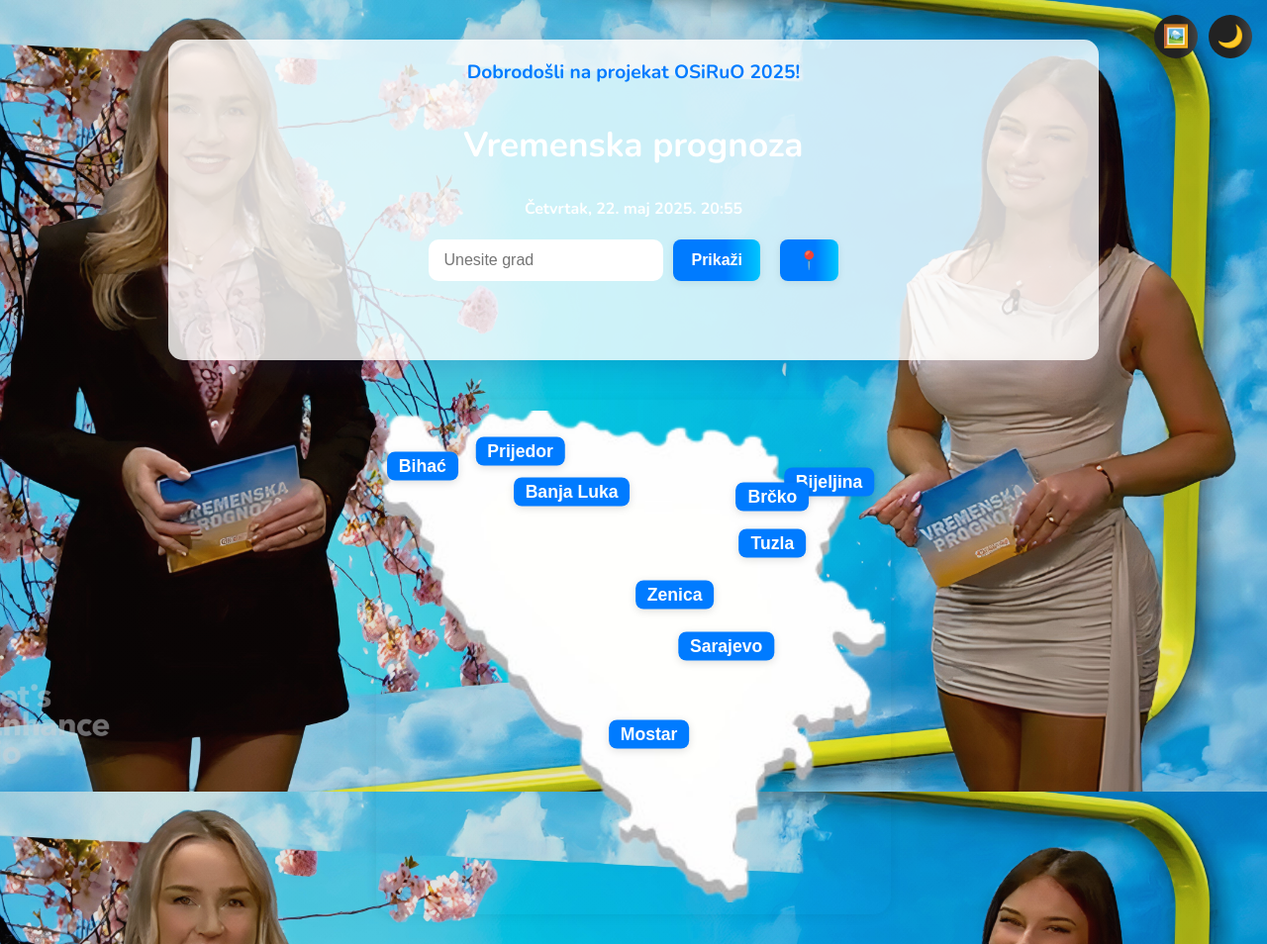
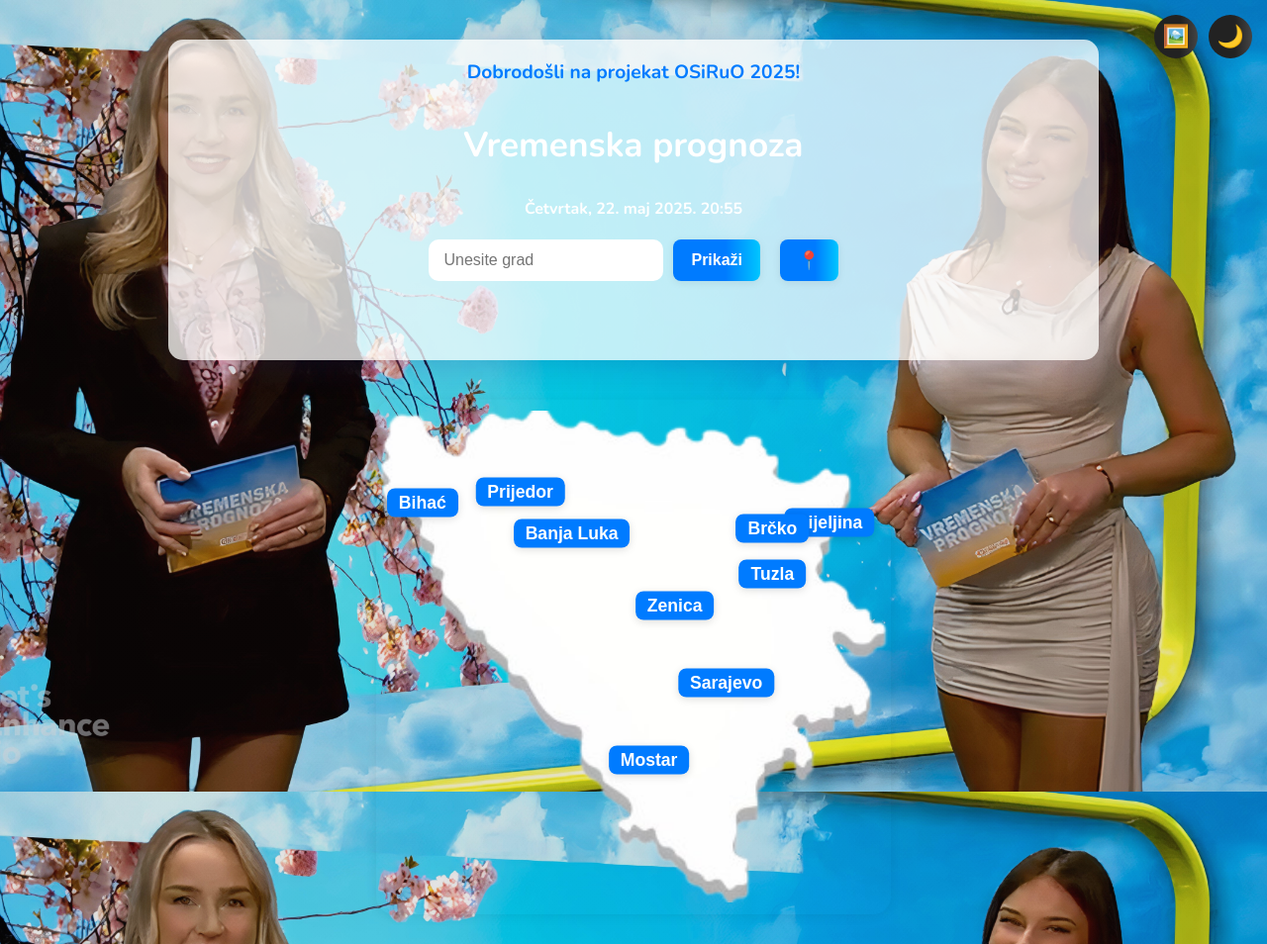
Before and after one commit to harisbasic404/OSIRUO-PROJEKAT, a Flask app: page / in a window 1280 px wide. Shown: the whole page at 99% size. Run offline with Flask 2, Linux system fonts and the light colour scheme.

Commit message:
Refactor CSS for improved dark and light mode support; adjust city button positions for better layout

```diff
--- a/static/style.css
+++ b/static/style.css
@@ -26,6 +18,31 @@ body {
     margin: 0;
     padding: 0;
     transition: background-color 0.5s, color 0.5s;
+    background-color: #181818; /* default dark */
+}
+
+/* DARK MODE (default) */
+body {
+    --bg-main: #181818;
+    --text-color: #fff;
+    --card-bg: #232323;
+    --btn-bg: #007bff;
+    --btn-hover: #0056b3;
+}
+
+/* LIGHT MODE */
+body.light {
+    --bg-main: #fff;
+    --text-color: #222;
+    --card-bg: #f5f5f5;
+    --btn-bg: #4CAF50;
+    --btn-hover: #388E3C;
+    background-color: #fff !important;
+}
+
+/* Primijeni pozadinu na body */
+body {
+    background-color: var(--bg-main) !important;
 }
 
 .container {
@@ -38,7 +55,7 @@ body {
     border-radius: 15px;
     padding: var(--container-padding);
     box-shadow: 0 8px 32px 0 rgba(31, 38, 135, 0.17);
-    background-color: rgba(255,255,255,0.80);
+    background-color: rgba(255,255,255,0.75);
 }
 
 form input, form select {
--- a/templates/index.html
+++ b/templates/index.html
@@ -92,15 +92,15 @@
     <div id="bih-img-map" style="position: relative; width: 520px; height: 520px; margin: 30px auto; border-radius: 18px; box-shadow: 0 2px 12px #0001;">
         <img src="{{ url_for('static', filename='img/bih-3d.png') }}" alt="Mapa BiH" style="width: 100%; height: 100%; border-radius: 18px; display: block;">
      <!-- Gradovi: precizne pozicije na osnovu slike -->
-    <button onclick="selectCity('Bihać')" class="city-btn" style="left: 9%; top: 13%;">Bihać</button>
-    <button onclick="selectCity('Prijedor')" class="city-btn" style="left: 28%; top: 10%;">Prijedor</button>
-    <button onclick="selectCity('Banja Luka')" class="city-btn" style="left: 38%; top: 18%;">Banja Luka</button>
-    <button onclick="selectCity('Bijeljina')" class="city-btn" style="left: 88%; top: 16%;">Bijeljina</button>
-    <button onclick="selectCity('Tuzla')" class="city-btn" style="left: 77%; top: 28%;">Tuzla</button>
-    <button onclick="selectCity('Brčko')" class="city-btn" style="left: 77%; top: 19%;">Brčko</button>
-    <button onclick="selectCity('Zenica')" class="city-btn" style="left: 58%; top: 38%;">Zenica</button>
-    <button onclick="selectCity('Sarajevo')" class="city-btn" style="left: 68%; top: 48%;">Sarajevo</button>
-    <button onclick="selectCity('Mostar')" class="city-btn" style="left: 53%; top: 65%;">Mostar</button>
+    <button onclick="selectCity('Bihać')" class="city-btn" style="left: 9%; top: 20%;">Bihać</button>
+    <button onclick="selectCity('Prijedor')" class="city-btn" style="left: 28%; top: 18%;">Prijedor</button>
+    <button onclick="selectCity('Banja Luka')" class="city-btn" style="left: 38%; top: 26%;">Banja Luka</button>
+    <button onclick="selectCity('Bijeljina')" class="city-btn" style="left: 88%; top: 24%;">Bijeljina</button>
+    <button onclick="selectCity('Tuzla')" class="city-btn" style="left: 77%; top: 34%;">Tuzla</button>
+    <button onclick="selectCity('Brčko')" class="city-btn" style="left: 77%; top: 25%;">Brčko</button>
+    <button onclick="selectCity('Zenica')" class="city-btn" style="left: 58%; top: 40%;">Zenica</button>
+    <button onclick="selectCity('Sarajevo')" class="city-btn" style="left: 68%; top: 55%;">Sarajevo</button>
+    <button onclick="selectCity('Mostar')" class="city-btn" style="left: 53%; top: 70%;">Mostar</button>
     </div>
     <!-- Flash poruke -->
     {% with messages = get_flashed_messages(with_categories=true) %}
```
Also changed, not shown: other parts of static/style.css (+44 -60 lines).
